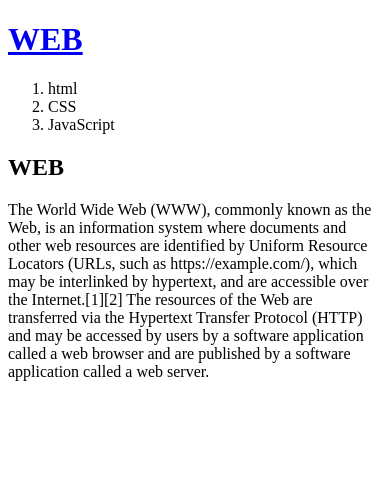
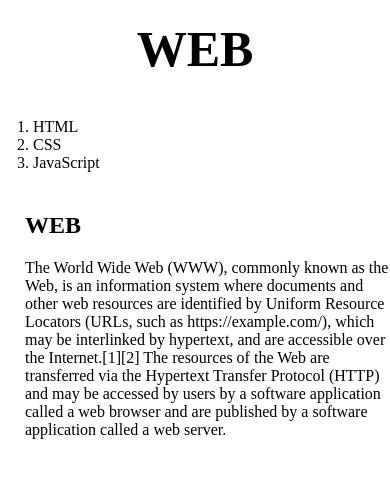
Before and after one commit to h2604/web, a plain HTML site: page index.html in a window 390 px wide. Drawn offline with Linux system fonts and the light colour scheme; a script that the page names is missing.

Commit message:
Add files via upload

```diff
--- a/index.html
+++ b/index.html
@@ -1,7 +1,7 @@
 <!doctype html>
 <html>
 <head>
-<title>WEB1-welcome</title>
+<title>WEB-welcome</title>
 <meta charset="utf-8">
 <!-- Global site tag (gtag.js) - Google Analytics -->
 <script async src="https://www.googletagmanager.com/gtag/js?id=UA-172014446-1"></script>
@@ -12,50 +12,63 @@
 
   gtag('config', 'UA-172014446-1');
 </script>
+<style>
+body{
+  margin:0;
+}
+a {
+  color:black;
+  text-decoration: none;
+}
+h1 {
+   font-size:50px;
+   text-align:center;
+   border-bottom:1px solid gray;
+   margin:0;
+   padding:20px;
+}
+ol{
+  border-right:1px solid gray;
+  width:100px;
+  margin:0;
+  padding:20px;
+}
+#grid{
+  display: grid;
+  grid-template-columns : 150px 1fr;
+}
+#grid ol{
+  padding-left:33px;
+}
+#grid #article{
+  padding-left:25px;
+}
+@media(max-width:800px){
+  #grid{
+    display: block;
+  }
+  ol{
+    border-right:none;
+}
+  h1{
+   border-bottom:none;
+ }
+}
 
+</style>
 </head>
 <body>
   <h1><a href="index.html">WEB</a></h1>
-<ol>
-  <li><a href="1.html"></a>html</li>
+<div id="grid">
+  <ol>
+  <li><a href="1.html"></a>HTML</li>
   <li><a href="2.html"></a>CSS</li>
   <li><a href="3.html"></a>JavaScript</li>
 </ol>
-<h2>WEB</h2>
+<div id="article">
+  <h2>WEB</h2>
 <p>The World Wide Web (WWW), commonly known as the Web, is an information system where documents and other web resources are identified by Uniform Resource Locators (URLs, such as https://example.com/), which may be interlinked by hypertext, and are accessible over the Internet.[1][2] The resources of the Web are transferred via the Hypertext Transfer Protocol (HTTP) and may be accessed by users by a software application called a web browser and are published by a software application called a web server.</p>
-<p><div id="disqus_thread"></div>
-<script>
-
-/**
-*  RECOMMENDED CONFIGURATION VARIABLES: EDIT AND UNCOMMENT THE SECTION BELOW TO INSERT DYNAMIC VALUES FROM YOUR PLATFORM OR CMS.
-*  LEARN WHY DEFINING THESE VARIABLES IS IMPORTANT: https://disqus.com/admin/universalcode/#configuration-variables*/
-/*
-var disqus_config = function () {
-this.page.url = PAGE_URL;  // Replace PAGE_URL with your page's canonical URL variable
-this.page.identifier = PAGE_IDENTIFIER; // Replace PAGE_IDENTIFIER with your page's unique identifier variable
-};
-*/
-(function() { // DON'T EDIT BELOW THIS LINE
-var d = document, s = d.createElement('script');
-s.src = 'https://web01-hn0tq1xr9k.disqus.com/embed.js';
-s.setAttribute('data-timestamp', +new Date());
-(d.head || d.body).appendChild(s);
-})();
-</script>
-<noscript>Please enable JavaScript to view the <a href="https://disqus.com/?ref_noscript">comments powered by Disqus.</a></noscript>
-                          </p>
-                          <!--Start of Tawk.to Script-->
-                          <script type="text/javascript">
-                          var Tawk_API=Tawk_API||{}, Tawk_LoadStart=new Date();
-                          (function(){
-                          var s1=document.createElement("script"),s0=document.getElementsByTagName("script")[0];
-                          s1.async=true;
-                          s1.src='https://embed.tawk.to/5f052e53760b2b560e6ff063/default';
-                          s1.charset='UTF-8';
-                          s1.setAttribute('crossorigin','*');
-                          s0.parentNode.insertBefore(s1,s0);
-                          })();
-                          </script>
-                          <!--End of Tawk.to Script-->
+</div>
+</div>
 </body>
 </html>
```
Also changed, not shown: 1.html (+49 -52 lines), 2.html (+3 -3 lines), 3.html (+48 -1 lines).
